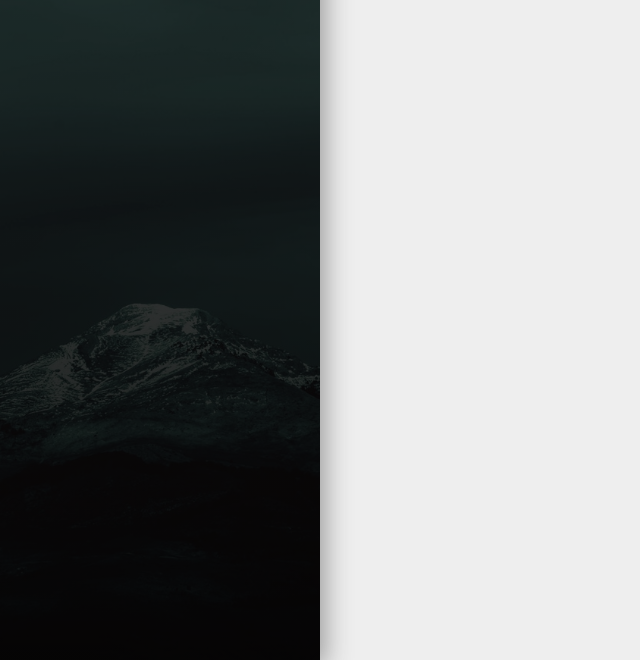
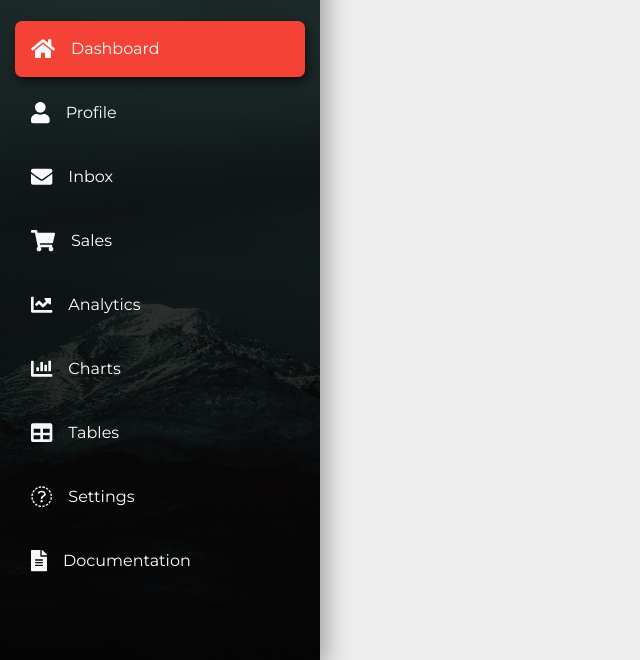
Before and after one commit to sameerbhilare/Bootstrap, a plain HTML site: page Workspace/02-admin-dashboard/index.html in a window 1280 px wide. Shown: the part 140-800 px from the top of the page, without its empty margins (0-640 px from the left). Drawn offline with nearby package versions, Linux system fonts and the light colour scheme.

Commit message:
Navbar - Sidebar complete

```diff
--- a/Workspace/02-admin-dashboard/index.html
+++ b/Workspace/02-admin-dashboard/index.html
@@ -35,6 +35,46 @@
                 <img src="./images/admin.jpeg" alt="Admin" width="50" class="mr-3 rounded-circle">
                 <a href="" class="text-white">Halen Smith</a>
               </div>
+
+              <!-- navigation links -->
+              <!-- flex-column => vertical navbar -->
+              <ul class="mt-4 navbar-nav flex-column">
+                <li class="nav-item">
+                  <a href="#" class="p-3 mb-2 text-white nav-link current"><i class="mr-3 fas fa-home text-light fa-lg"></i>Dashboard</a>
+                </li>
+
+                <li class="nav-item">
+                  <a href="#" class="p-3 mb-2 text-white nav-link sidebar-link"><i class="mr-3 fas fa-user text-light fa-lg"></i>Profile</a>
+                </li>
+
+                <li class="nav-item">
+                  <a href="#" class="p-3 mb-2 text-white nav-link sidebar-link"><i class="mr-3 fas fa-envelope text-light fa-lg"></i>Inbox</a>
+                </li>
+
+                <li class="nav-item">
+                  <a href="#" class="p-3 mb-2 text-white nav-link sidebar-link"><i class="mr-3 fas fa-shopping-cart text-light fa-lg"></i>Sales</a>
+                </li>
+
+                <li class="nav-item">
+                  <a href="#" class="p-3 mb-2 text-white nav-link sidebar-link"><i class="mr-3 fas fa-chart-line text-light fa-lg"></i>Analytics</a>
+                </li>
+
+                <li class="nav-item">
+                  <a href="#" class="p-3 mb-2 text-white nav-link sidebar-link"><i class="mr-3 fas fa-chart-bar text-light fa-lg"></i>Charts</a>
+                </li>
+
+                <li class="nav-item">
+                  <a href="#" class="p-3 mb-2 text-white nav-link sidebar-link"><i class="mr-3 fas fa-table text-light fa-lg"></i>Tables</a>
+                </li>
+
+                <li class="nav-item">
+                  <a href="#" class="p-3 mb-2 text-white nav-link sidebar-link"><i class="mr-3 fas fa-range text-light fa-lg"></i>Settings</a>
+                </li>
+
+                <li class="nav-item">
+                  <a href="#" class="p-3 mb-2 text-white nav-link sidebar-link"><i class="mr-3 fas fa-file-alt text-light fa-lg"></i>Documentation</a>
+                </li>
+              </ul>
             </div>
 
             <!-- top nav -->
--- a/Workspace/02-admin-dashboard/style.css
+++ b/Workspace/02-admin-dashboard/style.css
@@ -16,3 +16,25 @@ body {
 .bottom-border {
   border-bottom: 1px groove #eee;
 }
+
+.sidebar-link {
+  transition: all 0.4s;
+}
+.sidebar-link:hover {
+  background-color: #444;
+  border-radius: 5px;
+}
+
+.current {
+  background-color: #f44336;
+  border-radius: 7px;
+  box-shadow: 2px 5px 10px #111;
+  transition: all 0.3s;
+}
+
+.current:hover {
+  background-color: #f66436;
+  border-radius: 7px;
+  box-shadow: 2px 5px 20px #111;
+  transform: translateY(-1px);
+}
```
